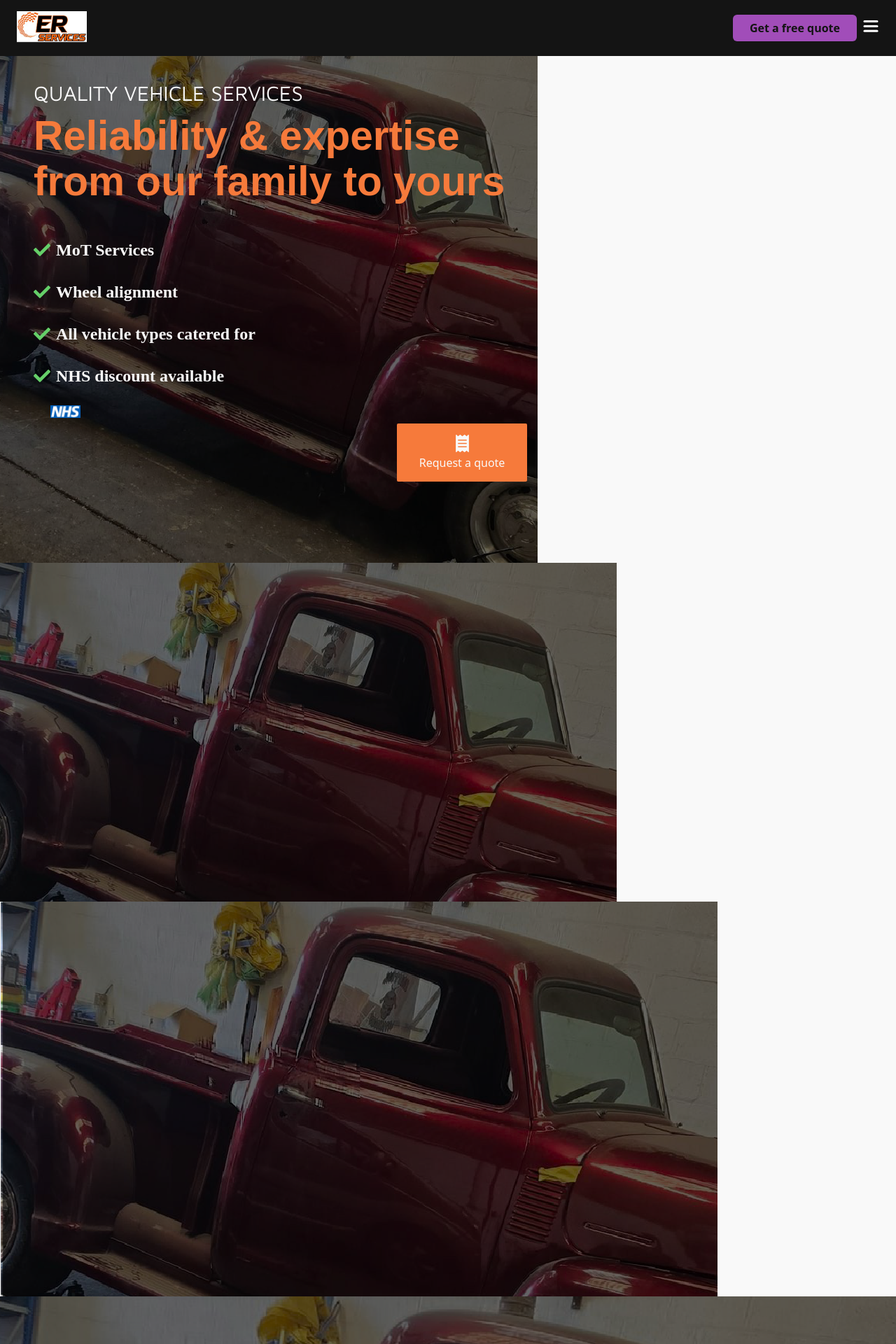
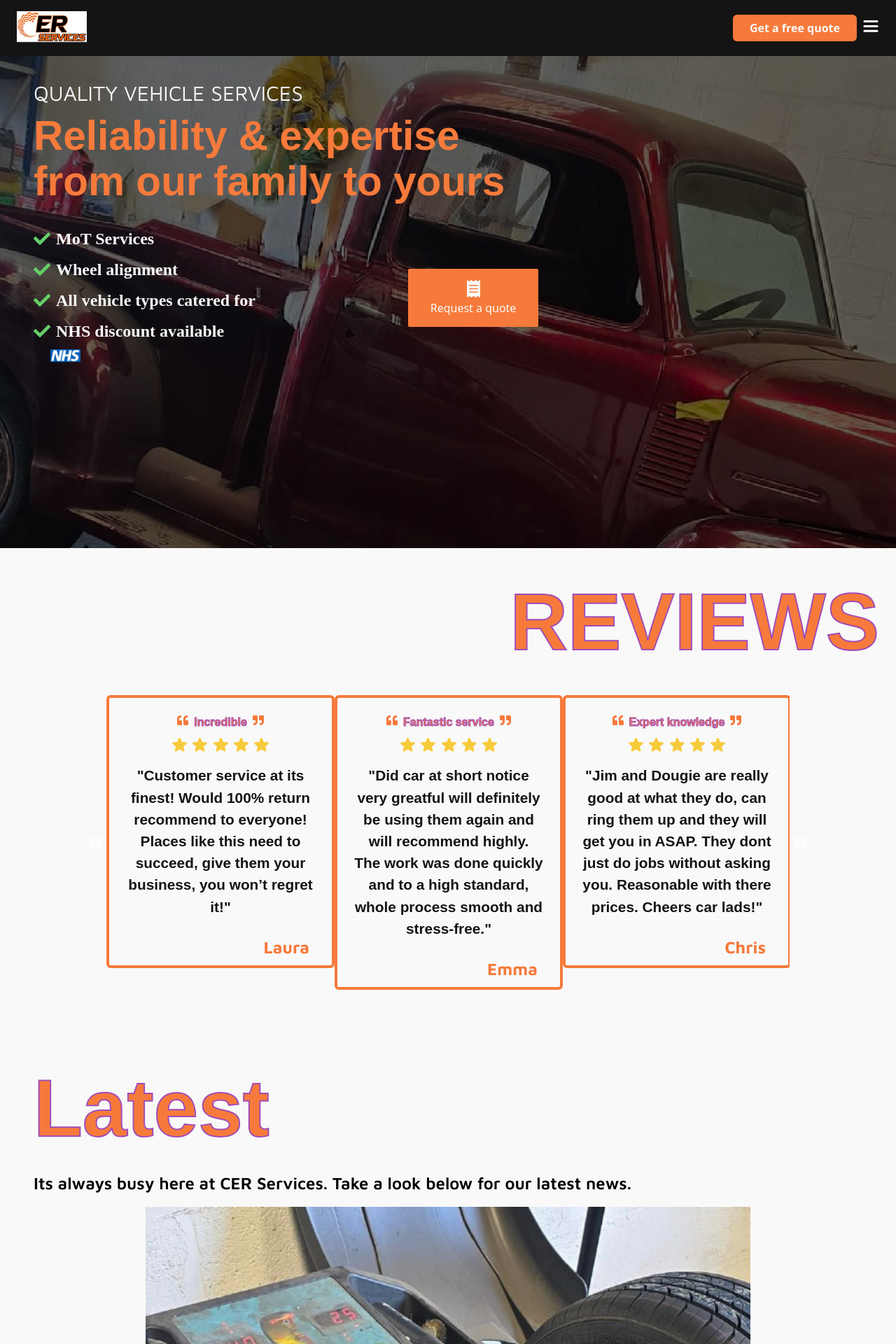
Before and after one commit to hannahf86/cer-services, a React (Vite) app: page / in a window 1280 px wide. Shown: the top 1920 px of the page at 70% size. Built offline with nearby package versions, Linux system fonts and the light colour scheme; a web font is replaced by a local one.

Commit message:
responsive design underway

```diff
--- a/src/Components/ReviewCard.jsx
+++ b/src/Components/ReviewCard.jsx
@@ -13,7 +13,7 @@ import { FaQuoteLeft, FaQuoteRight } from "react-icons/fa";
 const ReviewCard = () => {
   const styles = {
     cardContainer:
-      "bg-white border border-4 border-accent rounded-md w-4/5 m-auto my-2 p-2",
+      "bg-white border border-4 border-accent rounded-md m-auto my-2 p-2 ",
     headline:
       "text-center font-bold text-accent text-lg lg:text-sm md:text-base font-outline-1",
     review: "text-center text-black text-md px-4",
@@ -32,17 +32,18 @@ const ReviewCard = () => {
       {
         breakpoint: 1024,
         settings: {
-          dots: false,
-          slidesToShow: 3,
-          slidesToScroll: 3,
+          dots: true,
+          slidesToShow: 1,
+          slidesToScroll: 1,
           infinite: true,
+          autoplay: true,
         },
       },
       {
         breakpoint: 800,
         settings: {
-          slidesToShow: 2,
-          slidesToScroll: 2,
+          slidesToShow: 1,
+          slidesToScroll: 1,
           initialSlide: 2,
           infinite: true,
           dots: true,
--- a/src/Layout/RootNav.jsx
+++ b/src/Layout/RootNav.jsx
@@ -57,10 +57,10 @@ const RootNav = () => {
   };
 
   const desktopStyles = {
-    nav: "hidden md:block bg-transparent z-40 absolute top-7 right-6 mr-8",
+    nav: "hidden lg:block bg-transparent z-40 absolute top-7 right-6 mr-8",
     link: "font-bold mx-12 text-white hover:bg-accent p-2 rounded-sm",
     button:
-      "bg-attention text-black font-bold text-center text-sm px-6 py-2 my-3 rounded-md hover:outline outline-4 outline-offset-4 outline-attention mb-12",
+      "bg-accent text-white font-bold text-center text-sm px-6 py-2 my-3 rounded-md hover:outline outline-4 outline-offset-4 outline-attention mb-12",
   };
   const fixedBottomCTA = {
     background:
--- a/src/Pages/Landing.jsx
+++ b/src/Pages/Landing.jsx
@@ -33,10 +33,10 @@ const Landing = () => {
       "font-body text-white text-base sm:text-lg font-light text-left px-4 pb-2 bg-transparent xs:pt-4 xs:px-8 sm:px-12",
     listContainer: "flex-col px-6 mt-4 xs:pt-2 sm:px-12",
     listItem:
-      "font-headers font-bold flex justify-start items-center bg-transparent sm:text-base text-white my-1 xs:my-2 sm:my-6",
+      "font-headers font-bold flex justify-start items-center bg-transparent sm:text-base text-white my-1 xs:my-2 sm:my-6 md:my-2",
     check: "text-green bg-transparent mr-2",
     button:
-      "absolute right-4 xs:right-4 xs:mt-2 sm:px-8 sm:py-4 bg-accent text-sm text-white flex flex-col text-center p-2 rounded-sm  hover:shadow-inner hover:shadow-black/50 hover:text-black hover:outline outline-2 outline-offset-4 outline-accent",
+      "absolute right-4 xs:right-4 xs:mt-2 xsSm:right-0 xsSm:mt-12 sm:px-8 sm:py-4 md:top-60 md:right-0 bg-accent text-sm text-white flex flex-col text-center p-2 rounded-sm  hover:shadow-inner hover:shadow-black/50 hover:text-black hover:outline outline-2 outline-offset-4 outline-accent",
     buttonIcon: "mx-auto mb-1 font-outline-2",
 
     sectionTitle:
@@ -61,22 +61,22 @@ const Landing = () => {
           <img
             src={sm}
             alt="classic red pick up truck"
-            className="hidden sm:block"
+            className="hidden sm:block md:hidden"
           />
           <img
             src={md}
             alt="classic red pick up truck"
-            className="hidden md:block"
+            className="hidden md:block mdMid:hidden"
           />
           <img
             src={mdMid}
             alt="classic red pick up truck"
-            className="hidden mdMid:block"
+            className="hidden mdMid:block lg:hidden"
           />
           <img
             src={lg}
             alt="classic red pick up truck"
-            className="hidden lg:block"
+            className="hidden lg:block xl:hidden"
           />
           <img
             src={xl}
@@ -137,7 +137,7 @@ const Landing = () => {
 
         {/* REVIEW CARD */}
         <h1 className={styles.sectionTitle}>REVIEWS</h1>
-        <div className="p-6">
+        <div className="p-6 md:mx-32">
           <ReviewCard />
         </div>
       </div>
--- a/tailwind.config.js
+++ b/tailwind.config.js
@@ -21,6 +21,7 @@ export default {
       },
       screens: {
         xs: "425px",
+        xsSm: "500px",
         sm: "640px",
         md: "768px",
         mdMid: "880px",
```
